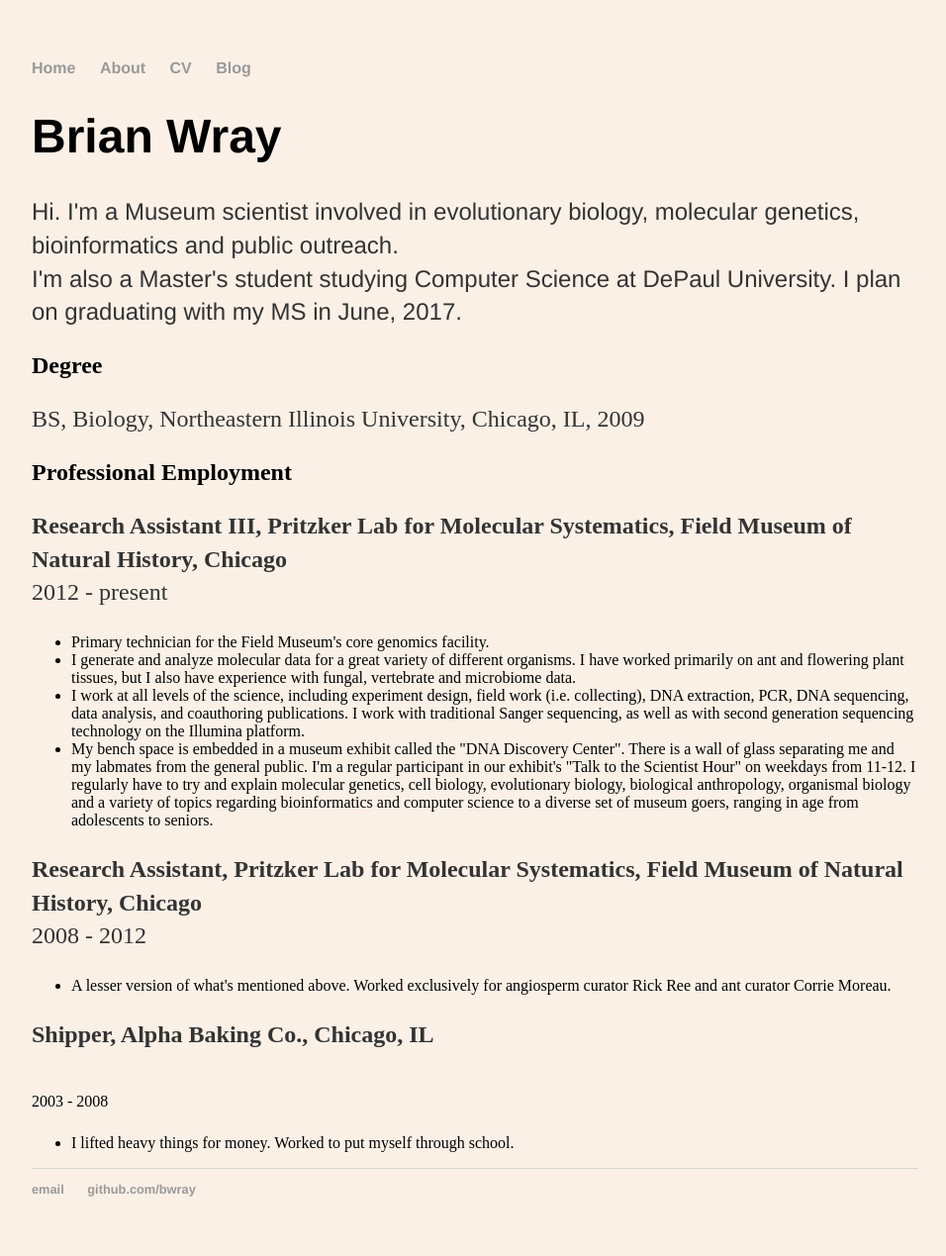
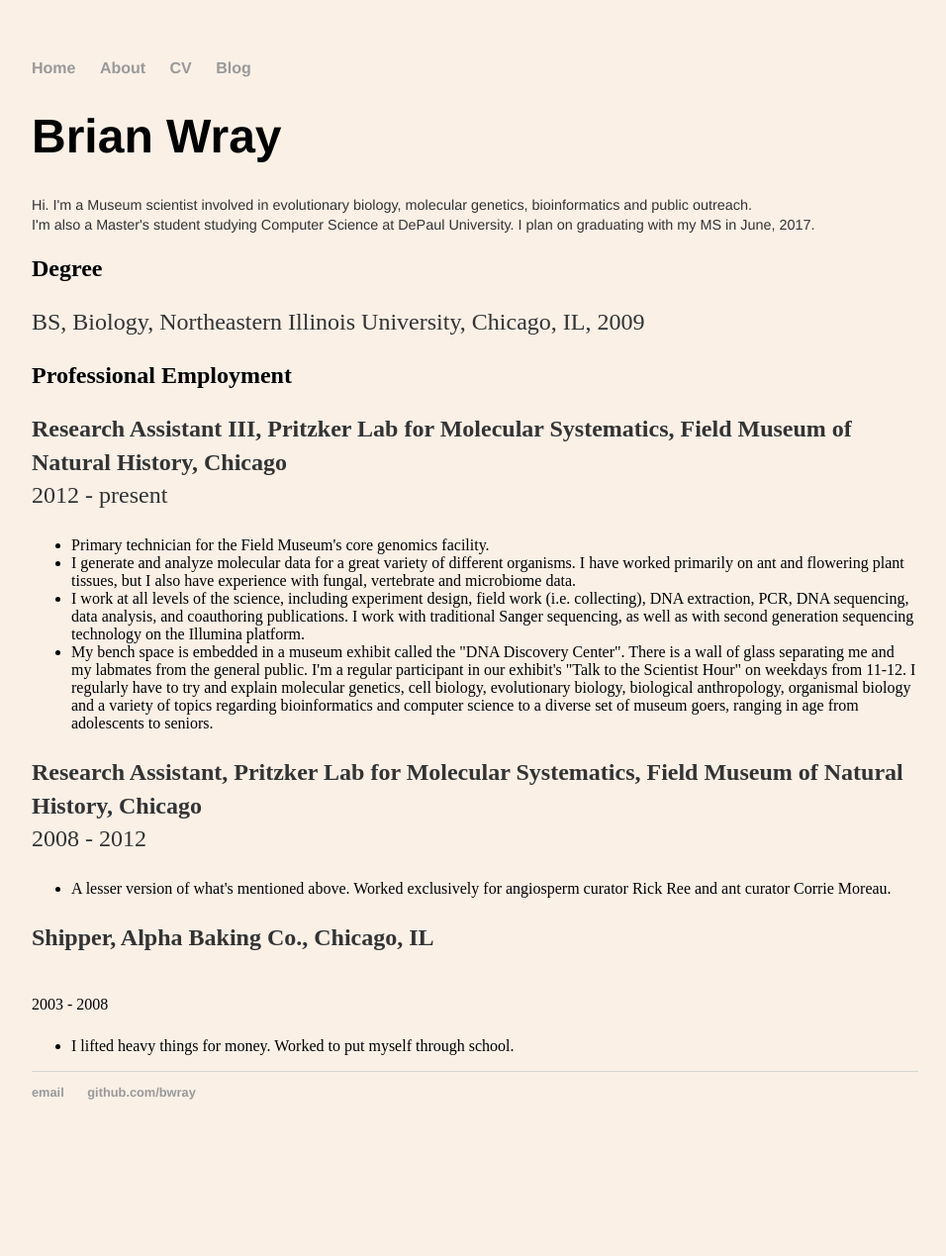
Before and after one commit to bwray/bwray.github.io, a Jekyll site: the page built from cv/index.html, in a window 1280 px wide. Shown: the whole page at 99% size, without its empty margins (160-1116 px from the left). Built offline with Jekyll 4.4.1, drawn with Linux system fonts in a browser that asks for light colours; after the commit the page ends 1171 px from its top, so only the background shows below that.

Commit message:
playing with html on the cv

```diff
--- a/cv/index.html
+++ b/cv/index.html
@@ -3,7 +3,7 @@
 title: Brian Wray's CV
 ---
 	<span itemprop="name"><h1>Brian Wray</h1></span>
-	<p style = "font-family: helvetica">Hi. I'm a Museum scientist involved in evolutionary biology, molecular genetics, bioinformatics and public outreach.
+	<p style = "font-family: helvetica; font-size:90%;">Hi. I'm a Museum scientist involved in evolutionary biology, molecular genetics, bioinformatics and public outreach.
 	<br>
 	I'm also a Master's student studying Computer Science at DePaul University. I plan on graduating with my MS in June, 2017.</p>
 
```
